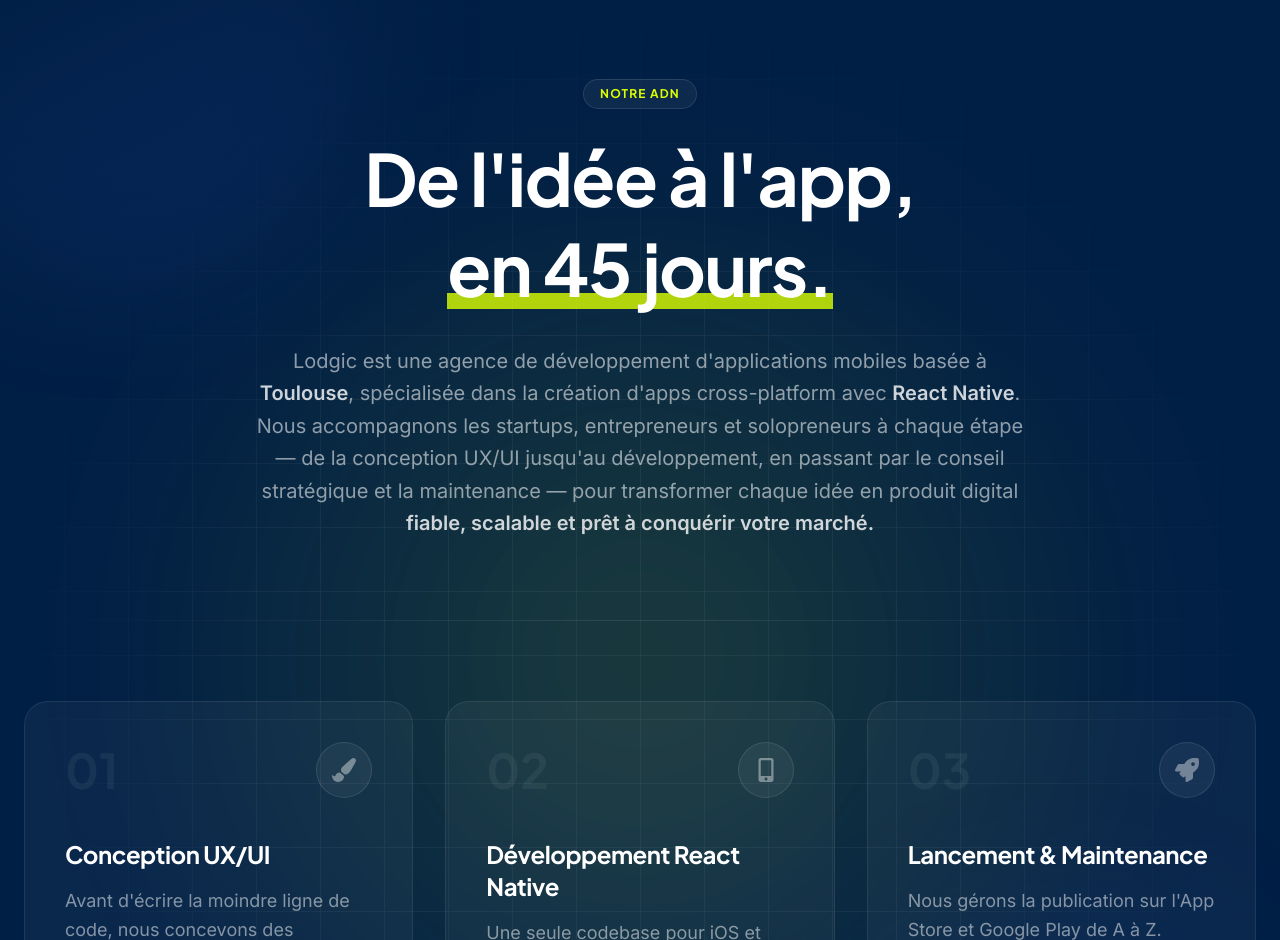
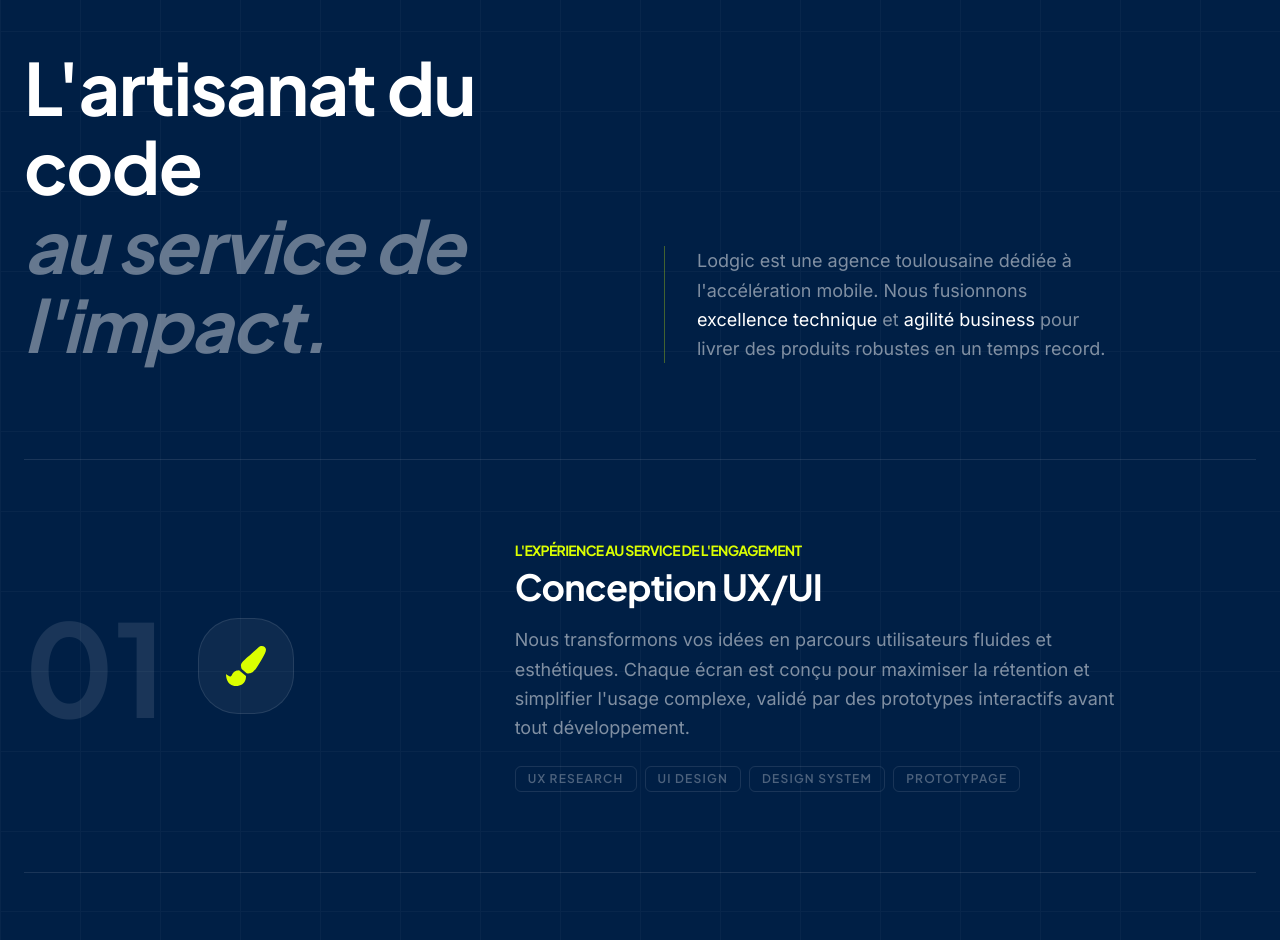
Before and after one commit to Lodgic-LLC/Landing-Website, a Next.js app: page / in a window 1280 px wide. Shown: the part 1860-2800 px from the top of the page. Built offline with nearby package versions, Linux system fonts and the light colour scheme.

Commit message:
quelques fix

```diff
--- a/src/components/layout/Navbar.tsx
+++ b/src/components/layout/Navbar.tsx
@@ -16,7 +16,8 @@ export default function Navbar() {
   const navigationItems = [
     { name: 'Mon appli en 45j', path: '/offre' },
     { name: 'Lodgic Conseils', path: '/blog' },
-    { name: 'IA', path: '/intelligence-artificielle' },
+    { name: "L'IA chez Lodgic", path: "/intelligence-artificielle" },
+
   ]
 
   useEffect(() => {
@@ -55,7 +56,7 @@ export default function Navbar() {
       <motion.div
         animate={{ y: visible ? 0 : -120, opacity: visible ? 1 : 0 }}
         transition={{ duration: 0.35, ease: [0.22, 1, 0.36, 1] }}
-        className="pointer-events-auto w-full max-w-3xl"
+        className="pointer-events-auto w-full max-w-4xl"
       >
         {/* Dock pill */}
         <nav
--- a/src/components/pages/home/About.tsx
+++ b/src/components/pages/home/About.tsx
@@ -1,40 +1,36 @@
 "use client";
-import { FaPaintBrush, FaMobileAlt, FaRocket } from "react-icons/fa";
+import { FaPaintBrush, FaMobileAlt, FaRocket, FaChevronRight } from "react-icons/fa";
 
 const services = [
   {
     num: "01",
     title: "Conception UX/UI",
+    subtitle: "L'expérience au service de l'engagement",
     description:
-      "Avant d'écrire la moindre ligne de code, nous concevons des maquettes intuitives et validées avec vous. Chaque écran est pensé pour offrir une expérience fluide et agréable à vos utilisateurs.",
+      "Nous transformons vos idées en parcours utilisateurs fluides et esthétiques. Chaque écran est conçu pour maximiser la rétention et simplifier l'usage complexe, validé par des prototypes interactifs avant tout développement.",
     icon: FaPaintBrush,
-    tags: [
-      "UX Research",
-      "Maquettes interactives",
-      "Design system",
-      "Prototypage",
-    ],
+    tags: ["UX Research", "UI Design", "Design System", "Prototypage"],
+    color: "#DBFF00"
   },
   {
     num: "02",
-    title: "Développement React Native",
+    title: "Développement Mobile",
+    subtitle: "Performance native, vélocité React Native",
     description:
-      "Une seule codebase pour iOS et Android, sans compromis sur la qualité ni la performance. Nous construisons des apps cross-platform rapides, solides et prêtes à évoluer avec votre business.",
+      "Nous développons des applications hybrides haut de gamme avec une seule codebase pour iOS et Android. Résultat : une maintenance simplifiée, des coûts optimisés et une fluidité identique au natif.",
     icon: FaMobileAlt,
-    tags: [
-      "iOS & Android",
-      "React Native",
-      "API & Backend",
-      "Tests approfondis",
-    ],
+    tags: ["iOS & Android", "React Native", "API Cloud", "Infrastructure"],
+    color: "#3b5bdb"
   },
   {
     num: "03",
-    title: "Lancement & Maintenance",
+    title: "Lancement & Suivi",
+    subtitle: "De la publication à la croissance",
     description:
-      "Nous gérons la publication sur l'App Store et Google Play de A à Z. Après le lancement, nous assurons la maintenance et les mises à jour pour que votre app reste performante et à jour.",
+      "Notre accompagnement ne s'arrête pas au code. Nous gérons le déploiement sur les stores (App Store / Play Store) et assurons un monitoring constant pour garantir la stabilité de votre produit.",
     icon: FaRocket,
-    tags: ["App Store", "Google Play", "Mises à jour", "Support continu"],
+    tags: ["ASO Opti", "Maintenance", "Analytics", "Scaling"],
+    color: "#0b2b63"
   },
 ];
 
@@ -42,145 +38,104 @@ const About = () => {
   return (
     <section
       id="about"
-      className="relative overflow-hidden bg-[#001F45] py-32"
+      className="relative overflow-hidden bg-[#001F45] py-16 md:py-24"
       aria-labelledby="about-heading"
     >
-      {/* ── Halos décoratifs (inspirés du footer) ── */}
+      {/* ── Background decoration ── */}
+      <div className="absolute inset-x-0 top-0 h-px bg-gradient-to-r from-transparent via-[#DBFF00]/20 to-transparent" />
+      <div className="absolute inset-x-0 bottom-0 h-px bg-gradient-to-r from-transparent via-white/10 to-transparent" />
+
+      {/* Simplified Grid Pattern */}
       <div
         aria-hidden="true"
-        className="pointer-events-none absolute -top-40 -left-32 h-[30rem] w-[30rem] rounded-full bg-[#3b5bdb]/20 blur-3xl"
-      />
-      <div
-        aria-hidden="true"
-        className="pointer-events-none absolute bottom-0 right-0 h-[28rem] w-[28rem] rounded-full bg-[#0b2b63]/30 blur-3xl"
-      />
-
-      {/* ── Yellow halo principal (moins opaque) ── */}
-      <div
-        aria-hidden="true"
-        className="pointer-events-none absolute top-1/2 left-1/2 h-[820px] w-[820px] -translate-x-1/2 -translate-y-1/2 rounded-full bg-[#DBFF00] opacity-[0.07] blur-[130px]"
-      />
-      {/* Inner halo (plus concentré) */}
-      <div
-        aria-hidden="true"
-        className="pointer-events-none absolute top-1/2 left-1/2 h-[360px] w-[360px] -translate-x-1/2 -translate-y-1/2 rounded-full bg-[#DBFF00] opacity-[0.035] blur-[70px]"
-      />
-
-      {/* ── Grid overlay (inspiré du footer) ── */}
-      <div
-        aria-hidden="true"
-        className="pointer-events-none absolute inset-0 opacity-[0.06]"
+        className="pointer-events-none absolute inset-0 opacity-[0.03]"
         style={{
           backgroundImage:
-            "linear-gradient(to right, rgba(255,255,255,0.8) 1px, transparent 1px), linear-gradient(to bottom, rgba(255,255,255,0.8) 1px, transparent 1px)",
-          backgroundSize: "64px 64px",
-          maskImage:
-            "radial-gradient(ellipse at center, black 40%, transparent 75%)",
-          WebkitMaskImage:
-            "radial-gradient(ellipse at center, black 40%, transparent 75%)",
+            "linear-gradient(to right, white 1px, transparent 1px), linear-gradient(to bottom, white 1px, transparent 1px)",
+          backgroundSize: "80px 80px",
         }}
-      />
-
-      {/* ── Vignette bords (évite que le halo déborde trop) ── */}
-      <div
-        aria-hidden="true"
-        className="pointer-events-none absolute inset-0 bg-[radial-gradient(ellipse_90%_60%_at_50%_50%,transparent_40%,#001F45_100%)]"
       />
 
       {/* ── Content ── */}
       <div className="relative z-10 mx-auto max-w-7xl px-6">
-        {/* Header */}
-        <div className="mx-auto mb-20 flex max-w-3xl flex-col items-center text-center">
-          <div
-            className="flex flex-col items-center"
-          >
-            <span className="mb-6 inline-block rounded-full border border-white/10 bg-white/5 px-4 py-1.5 text-xs font-bold uppercase tracking-widest text-[#DBFF00]">
-              Notre ADN
-            </span>
-
+        {/* Header Section */}
+        <div className="mb-16 md:mb-24">
+          <div className="grid grid-cols-1 md:grid-cols-2 gap-12 items-end">
             <h2
               id="about-heading"
-              className="mb-8 text-4xl font-sofia-bold leading-tight text-white md:text-6xl lg:text-7xl"
+              className="text-4xl font-sofia-bold leading-[1.1] text-white md:text-6xl lg:text-7xl"
             >
-              De l&apos;idée à l&apos;app,{" "}
-              <span className="relative inline-block whitespace-nowrap">
-                en 45 jours.
-                <span
-                  aria-hidden="true"
-                  className="absolute bottom-1 left-0 -z-10 h-4 w-full bg-[#DBFF00] opacity-80"
-                />
-              </span>
+              L&apos;artisanat du code <br />
+              <span className="text-white/40 italic">au service de l&apos;impact.</span>
             </h2>
-
-            <p className="font-inter text-lg leading-relaxed text-white/55 md:text-xl">
-              Lodgic est une agence de développement d&apos;applications mobiles
-              basée à{" "}
-              <span className="font-semibold text-white/80">Toulouse</span>,
-              spécialisée dans la création d&apos;apps cross-platform avec{" "}
-              <span className="font-semibold text-white/80">React Native</span>.
-              Nous accompagnons les startups, entrepreneurs et solopreneurs à
-              chaque étape — de la conception UX/UI jusqu&apos;au développement,
-              en passant par le conseil stratégique et la maintenance — pour
-              transformer chaque idée en produit digital{" "}
-              <span className="font-semibold text-white/80">
-                fiable, scalable et prêt à conquérir votre marché.
-              </span>
+            <p className="max-w-md font-inter text-lg leading-relaxed text-white/50 border-l border-[#DBFF00]/30 pl-8">
+              Lodgic est une agence toulousaine dédiée à l'accélération mobile. Nous fusionnons <span className="text-white">excellence technique</span> et <span className="text-white">agilité business</span> pour livrer des produits robustes en un temps record.
             </p>
           </div>
         </div>
 
-        {/* Separator */}
-        <div className="mb-20 h-px w-full bg-gradient-to-r from-transparent via-white/10 to-transparent" />
-
-        {/* Service cards */}
-        <div className="grid gap-6 md:grid-cols-3 lg:gap-8">
+        {/* Vertical Editorial Layout (Replacing Cards) */}
+        <div className="space-y-4 md:space-y-0">
           {services.map((service, index) => {
             const Icon = service.icon;
             return (
-              <article
+              <div
                 key={index}
-                className="group relative flex h-full flex-col overflow-hidden rounded-3xl border border-white/[0.08] bg-white/[0.04] p-8 transition-all duration-500 hover:border-white/[0.14] hover:bg-white/[0.07] md:p-10"
+                className="group relative flex flex-col md:flex-row items-start md:items-center py-12 md:py-20 border-t border-white/10 hover:bg-white/[0.02] transition-colors gap-8 md:gap-20"
               >
-                {/* Card inner glow on hover */}
-                <div
-                  aria-hidden="true"
-                  className="pointer-events-none absolute -top-12 -right-12 h-48 w-48 rounded-full bg-[#DBFF00] opacity-0 blur-[60px] transition-opacity duration-700 group-hover:opacity-10"
-                />
-
-                {/* Card header row */}
-                <div className="mb-10 flex items-center justify-between">
-                  <span className="text-5xl font-sofia-bold text-white/[0.06] transition-colors duration-500 group-hover:text-white/[0.12]">
+                {/* Visual side */}
+                <div className="flex items-center gap-8 md:w-1/3">
+                  <span className="text-6xl md:text-9xl font-sofia-bold text-white/10 transition-colors group-hover:text-[#DBFF00]/15 shrink-0">
                     {service.num}
                   </span>
-                  <div
-                    className="flex h-14 w-14 shrink-0 items-center justify-center rounded-full border border-white/10 bg-white/5 transition-all duration-500 group-hover:border-transparent group-hover:bg-[#DBFF00] group-hover:shadow-[0_0_24px_rgba(219,255,0,0.4)]"
-                    aria-hidden="true"
-                  >
-                    <Icon className="h-6 w-6 text-white/40 transition-colors duration-500 group-hover:text-[#001F45]" />
+                  <div className="h-16 w-16 md:h-24 md:w-24 shrink-0 flex items-center justify-center rounded-2xl md:rounded-[2.5rem] bg-white/5 border border-white/10 transition-all duration-500 group-hover:bg-[#DBFF00] group-hover:shadow-[0_0_40px_rgba(219,255,0,0.2)]">
+                    <Icon className="h-6 w-6 md:h-10 md:w-10 text-[#DBFF00] transition-colors group-hover:text-[#001F45]" />
                   </div>
                 </div>
 
-                <h3 className="mb-4 text-xl font-sofia-bold text-white md:text-2xl">
+                {/* Content side */}
+                <div className="flex-1 space-y-4">
+                  <div className="space-y-1">
+                    <p className="text-[#DBFF00] text-sm font-sofia-bold uppercase tracking-tighter">
+                      {service.subtitle}
+                    </p>
+                    <h3 className="text-2xl md:text-4xl font-sofia-bold text-white leading-tight">
                       {service.title}
                     </h3>
-                <p className="font-inter flex-grow text-base leading-relaxed text-white/50 md:text-lg">
+                  </div>
+
+                  <p className="max-w-2xl font-inter text-base md:text-lg leading-relaxed text-white/50 group-hover:text-white/70 transition-colors">
                     {service.description}
                   </p>
 
-                {/* Tags */}
-                <div className="mt-auto flex flex-wrap gap-2 border-t border-white/[0.06] pt-8">
+                  <div className="flex flex-wrap gap-2 pt-2">
                     {service.tags.map((tag, i) => (
-                    <span
-                      key={i}
-                      className="font-inter rounded-full border border-white/10 bg-white/5 px-3 py-1.5 text-xs text-white/40 transition-colors group-hover:border-white/20 group-hover:text-white/60"
-                    >
+                      <span key={i} className="text-[10px] md:text-xs font-semibold uppercase tracking-widest text-white/30 border border-white/10 px-3 py-1 rounded-md">
                         {tag}
                       </span>
                     ))}
                   </div>
-              </article>
+                </div>
+
+                {/* Action indicator (Desktop only) */}
+                <div className="hidden md:flex opacity-0 -translate-x-4 group-hover:opacity-100 group-hover:translate-x-0 transition-all duration-500 text-[#DBFF00]">
+                  <FaChevronRight className="h-8 w-8" />
+                </div>
+              </div>
             );
           })}
+        </div>
+
+        {/* Final CTA Strip */}
+        <div className="mt-20 flex flex-col items-center border-t border-white/10 pt-20 text-center">
+            <h4 className="text-2xl font-sofia-bold text-white mb-6">Prêt à lancer votre projet ?</h4>
+            <a
+              href="/#contact"
+              className="inline-flex items-center gap-3 bg-[#DBFF00] text-[#001F45] px-8 py-4 rounded-full font-sofia-bold text-sm hover:scale-105 active:scale-95 transition-all shadow-[0_20px_40px_-10px_rgba(219,255,0,0.3)]"
+            >
+              Démarrer le voyage
+              <FaRocket className="h-4 w-4" />
+            </a>
         </div>
       </div>
     </section>
```
Lines whose indentation alone changed are shown as unchanged.
